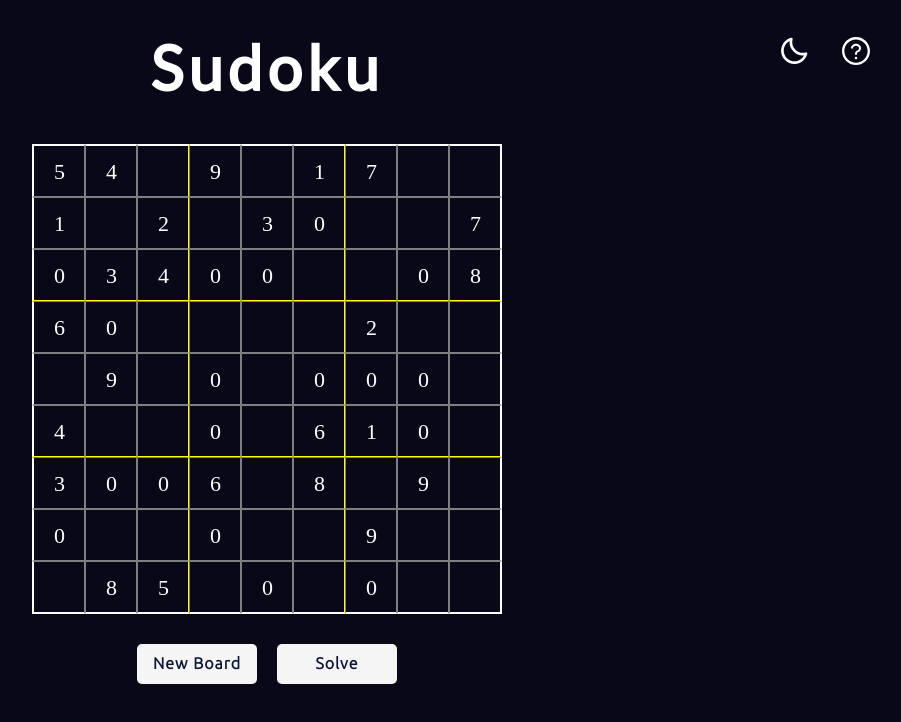
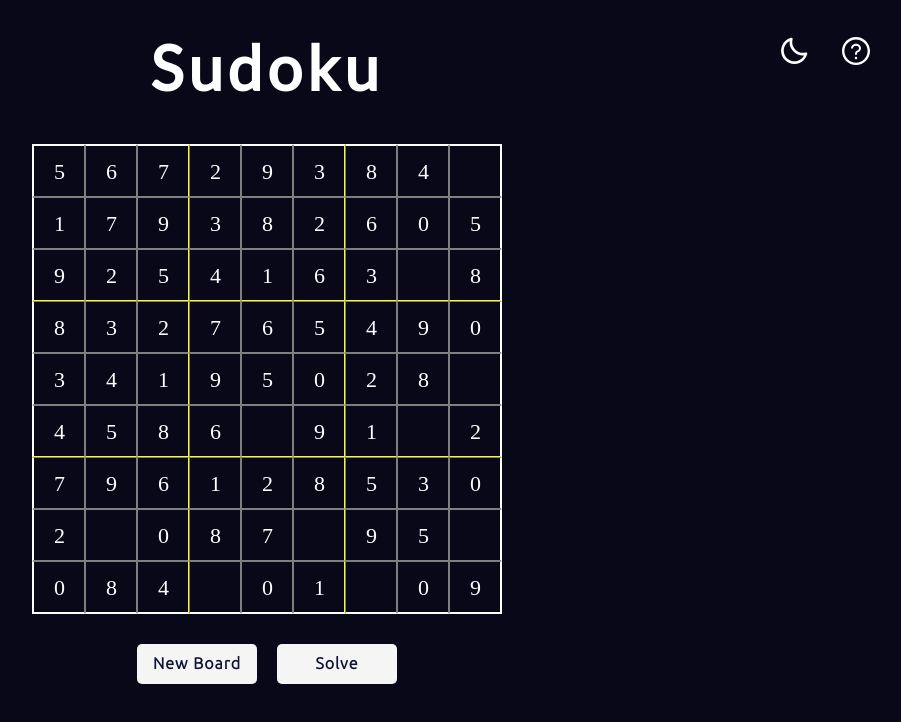
Before and after one commit to Sailesh-2209/sudoku, a React (Create React App) app: page / in a window 1280 px wide. Shown: the top 722 px of the page, without its empty margins (373-1274 px from the left). Built offline with nearby package versions, Linux system fonts and the light colour scheme.

Commit message:
fixed issue with lag in state update

```diff
--- a/src/containers/BoardContainer.tsx
+++ b/src/containers/BoardContainer.tsx
@@ -1,16 +1,10 @@
-import React, { useContext } from "react";
+import React from "react";
 import { Board } from "../components";
-import { BoardContext } from "../context/boardContext";
 
-export const BoardContainer: React.FC = () => {
-  let initialArray: number[][] = new Array(9).fill(0);
-  for (let i = 0; i < 9; i++) {
-    initialArray[i] = new Array(9).fill(0);
-  }
-
-  // @ts-ignore
-  const { boardArray } = useContext(BoardContext);
-
+export const BoardContainer: React.FC<{ boardArray: React.ComponentState }> = ({
+  boardArray,
+}) => {
+  console.log("boardContainer", boardArray);
   return (
     <Board>
       <Board.RowContainer>
--- a/src/containers/BodyContainer.tsx
+++ b/src/containers/BodyContainer.tsx
@@ -3,22 +3,18 @@ import { Body } from "../components";
 import { HeadingContainer } from "./HeadingContainer";
 import { BoardContainer } from "./BoardContainer";
 import { ButtonContainer } from "./ButtonContainer";
-import { BoardContext } from "../context/boardContext";
 import { generateNewBoard } from "../utils/newBoardGen";
 
+let initialBoard = generateNewBoard();
+
 export const BodyContainer: React.FC = () => {
-  let initialBoard = generateNewBoard();
   const [boardArray, setBoardArray] = useState(initialBoard);
 
   return (
     <Body>
-      <BoardContext.Provider
-        value={{ boardArray: boardArray, setBoardArray: setBoardArray }}
-      >
-        <HeadingContainer />
-        <BoardContainer />
-        <ButtonContainer />
-      </BoardContext.Provider>
+      <HeadingContainer />
+      <BoardContainer boardArray={boardArray} />
+      <ButtonContainer setBoardArray={setBoardArray} />
     </Body>
   );
 };
--- a/src/containers/ButtonContainer.tsx
+++ b/src/containers/ButtonContainer.tsx
@@ -1,12 +1,11 @@
-import React, { useContext } from "react";
+import React from "react";
 import { Buttons } from "../components";
 import { generateNewBoard } from "../utils/newBoardGen";
-import { BoardContext } from "../context/boardContext";
 
-export const ButtonContainer: React.FC = () => {
+export const ButtonContainer: React.FC<{
+  setBoardArray: React.ComponentState;
+}> = ({ setBoardArray }) => {
   // @ts-ignore
-  const { setBoardArray } = useContext(BoardContext);
-
   const handleNewBoard = () => {
     let newBoard = generateNewBoard();
     setBoardArray(newBoard);
--- a/src/utils/isValid.ts
+++ b/src/utils/isValid.ts
@@ -10,7 +10,6 @@ export const isValid: (
   let neighbours: number[][] = findNeighbours(rowIndex, columnIndex);
   neighbours.forEach((item) => {
     if (array[item[0]][item[1]] === number) {
-      console.log("false");
       return false;
     }
   });
@@ -18,7 +17,6 @@ export const isValid: (
   // check if the number is present in the current column
   for (let i = 0; i < 9; i++) {
     if (array[rowIndex][i] === number) {
-      console.log("false");
       return false;
     }
   }
@@ -26,12 +24,10 @@ export const isValid: (
   // check if the number is present in the current row
   for (let i = 0; i < 9; i++) {
     if (array[i][columnIndex] === number) {
-      console.log("false");
       return false;
     }
   }
 
   // if number is not present in the row, column or square return zero
-  console.log("true");
   return true;
 };
--- a/src/utils/newBoardGen.ts
+++ b/src/utils/newBoardGen.ts
@@ -12,18 +12,17 @@ export const generateNewBoard: () => number[][] = () => {
   // filling array
   for (let i = 0; i < 9; i++) {
     for (let j = 0; j < 9; j++) {
-      while (true) {
+      let count = 0;
+      while (count < 9) {
+        console.log("hello");
+        count += 1;
         let newNum: number = GenerateRandomNumber();
         if (isValid(i, j, newNum, newBoardArray)) {
           newBoardArray[i][j] = newNum;
-          break;
-        } else {
-          newBoardArray[i][j] = 0;
           break;
         }
       }
     }
   }
-
   return newBoardArray;
 };
```
